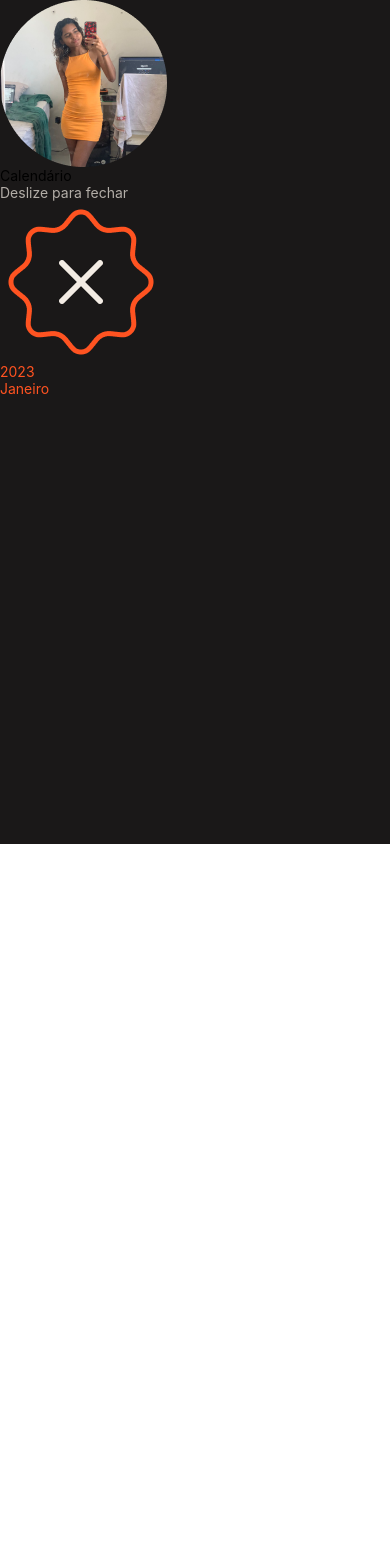
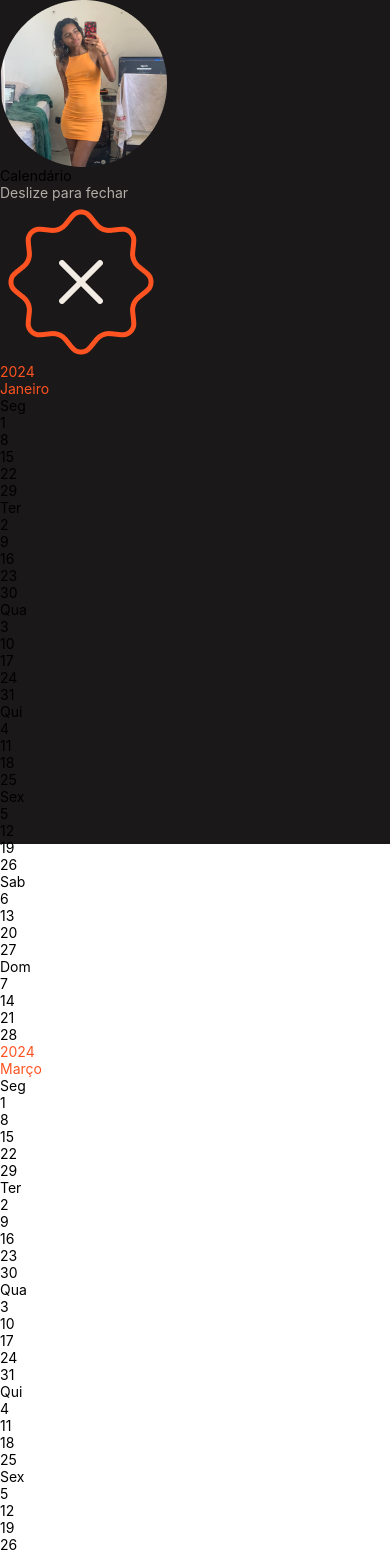
Before and after one commit to JaaayyyyS/Cronos, a React Native app: screen /calendar in a window 390 px wide. Shown: the top 1554 px of the page. Before the commit the page ends 844 px from the top, so only its background shows below. Built offline with nearby package versions, Linux system fonts and the light colour scheme.

Commit message:
Calendar Logic
Finalizando a lógica do calendário

```diff
--- a/App.js
+++ b/App.js
@@ -2,8 +2,10 @@ import CalendarLogic from './src/logic/calendar-logic';
 import AppNavigation from './src/navigation/appnavigation';
 
 export default function App() {
-  CalendarLogic.createMonth('Janeiro', 2023, 31, [7])
-  console.log(CalendarLogic.months)
+  CalendarLogic.createMonth('Janeiro', 2024, 31, [7, 8])
+  CalendarLogic.createMonth('Março', 2024, 31, [18])
+
+  console.log(CalendarLogic.months[1])
 
   return (
     <>
--- a/src/components/calendar-section.jsx
+++ b/src/components/calendar-section.jsx
@@ -1,11 +1,22 @@
 import { View, Text } from 'react-native'
 import React from 'react'
 import Month from './month'
+import CalendarLogic from '../logic/calendar-logic'
 
 export default function CalendarSection() {
   return (
     <>
-      <Month name={"Janeiro"} year={2023} days={31} markedDays={[7]}/>
+    <View>
+      <Month name={CalendarLogic.months[0].name}
+      year={CalendarLogic.months[0].year}
+      days={CalendarLogic.months[0].days}
+      markedDays={CalendarLogic.months[0].markedDays}/>
+
+      <Month name={CalendarLogic.months[1].name}
+      year={CalendarLogic.months[1].year}
+      days={CalendarLogic.months[1].days}
+      markedDays={CalendarLogic.months[1].markedDays}/>
+    </View>
     </>
   )
 }
--- a/src/components/month.jsx
+++ b/src/components/month.jsx
@@ -2,6 +2,47 @@ import { View, Text } from 'react-native'
 import React from 'react'
 
 export default function Month({ name, year, days, markedDays }) {
+  const returnCol = (name, day) => {
+    const colDays = []
+    let colDay = day
+    let dayDuplicated = false
+
+    for (let i = 0; i < 5; i++) {
+      days.forEach(d => {
+        if(d.day == colDay && !dayDuplicated) {
+          dayDuplicated = true
+          colDays.push(d)
+        }
+      });
+
+      colDay += 7
+      colDay > days.length? null: null
+      dayDuplicated = false
+    }
+
+    return(
+      <>
+        <View className="flex-col items-center justify-between mt-5">
+          <Text className="text-lg text-white">{name}</Text>
+          {
+            colDays.map((day) => {
+              return (
+                <>
+                  {
+                    day.markedDay?
+                    <Text key={Math.floor(Math.random()*99999)} className="text-base text-pink-500 mt-2">{day.day}</Text>
+                    :
+                    <Text key={Math.floor(Math.random()*99999)} className="text-base text-white mt-2">{day.day}</Text>
+                  }
+                </>
+              )
+            })
+          }
+        </View>
+      </>
+    )
+  }
+
   return (
     <>
     <View className="p-5 mt-3">
@@ -12,8 +53,18 @@ export default function Month({ name, year, days, markedDays }) {
         className="font-bold text-3xl ml-5">{name}</Text>
       </View>
 
+      {/* Days Section */}
 
-    </View>
+        <View className="flex-row justify-between">
+          <View>{returnCol("Seg", 1)}</View>
+          <View>{returnCol("Ter", 2)}</View>
+          <View>{returnCol("Qua", 3)}</View>
+          <View>{returnCol("Qui", 4)}</View>
+          <View>{returnCol("Sex", 5)}</View>
+          <View>{returnCol("Sab", 6)}</View>
+          <View>{returnCol("Dom", 7)}</View>
+        </View>
+      </View>
     </>
   )
 }
--- a/src/logic/month-logic.js
+++ b/src/logic/month-logic.js
@@ -1,3 +1,5 @@
+let daysChecker = true
+
 export default class MonthLogic {
   name
   year
@@ -9,7 +11,21 @@ export default class MonthLogic {
     this.year = year
     this.markedDays = markedDays
     for(let i = 1; i <= days; i++) {
-      this.days.push(i)
+      if (i > days) daysChecker = false
+      if (daysChecker) {
+        markedDays.includes(i)? this.days.push({
+          day: i,
+          markedDay: true
+        }): this.days.push({
+          day: i,
+          markedDay: false
+        })
+      } else {
+        this.days.push({
+          day: i,
+          markedDay: false
+        })
+      }
     }
   }
 }
```
